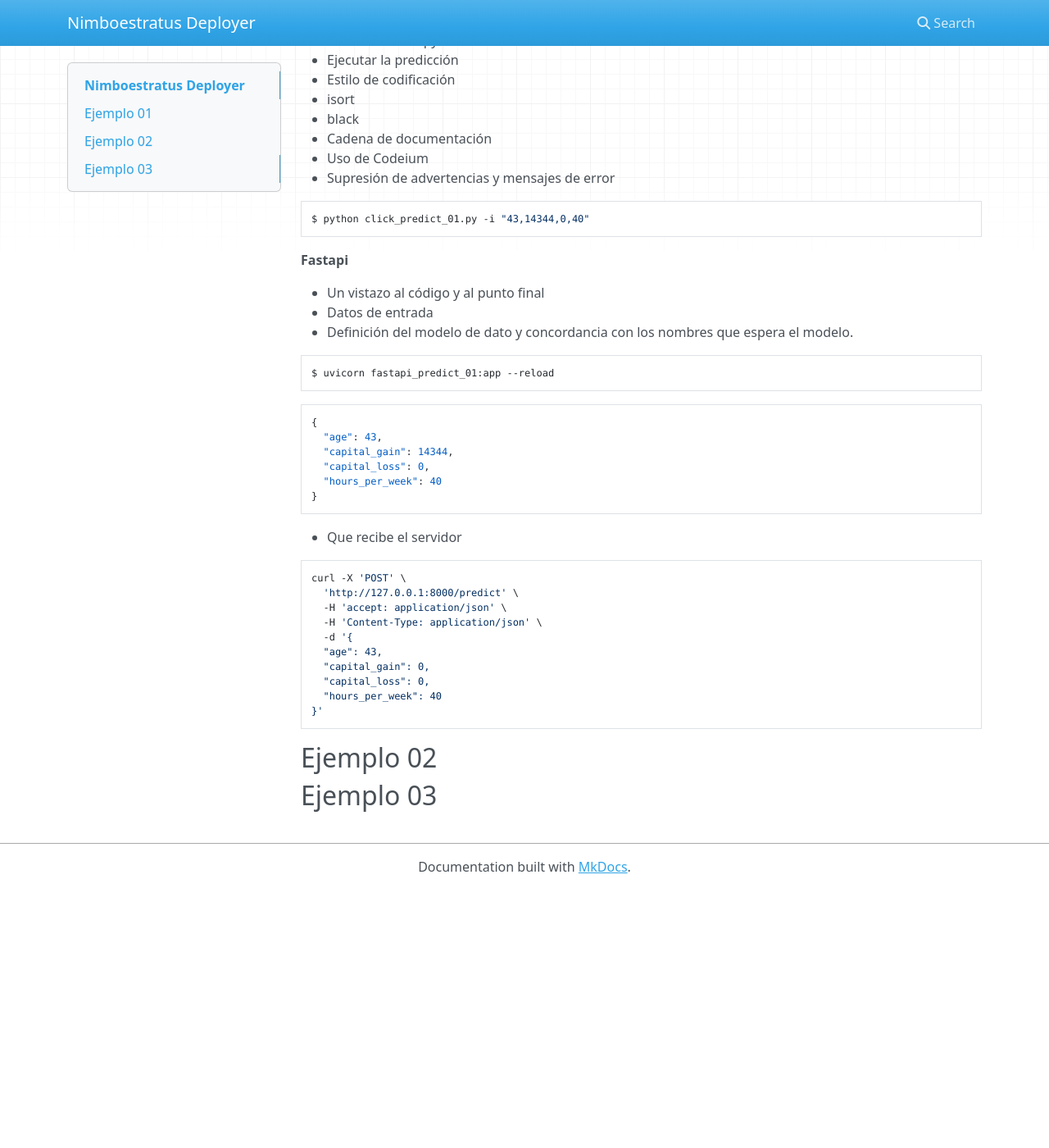
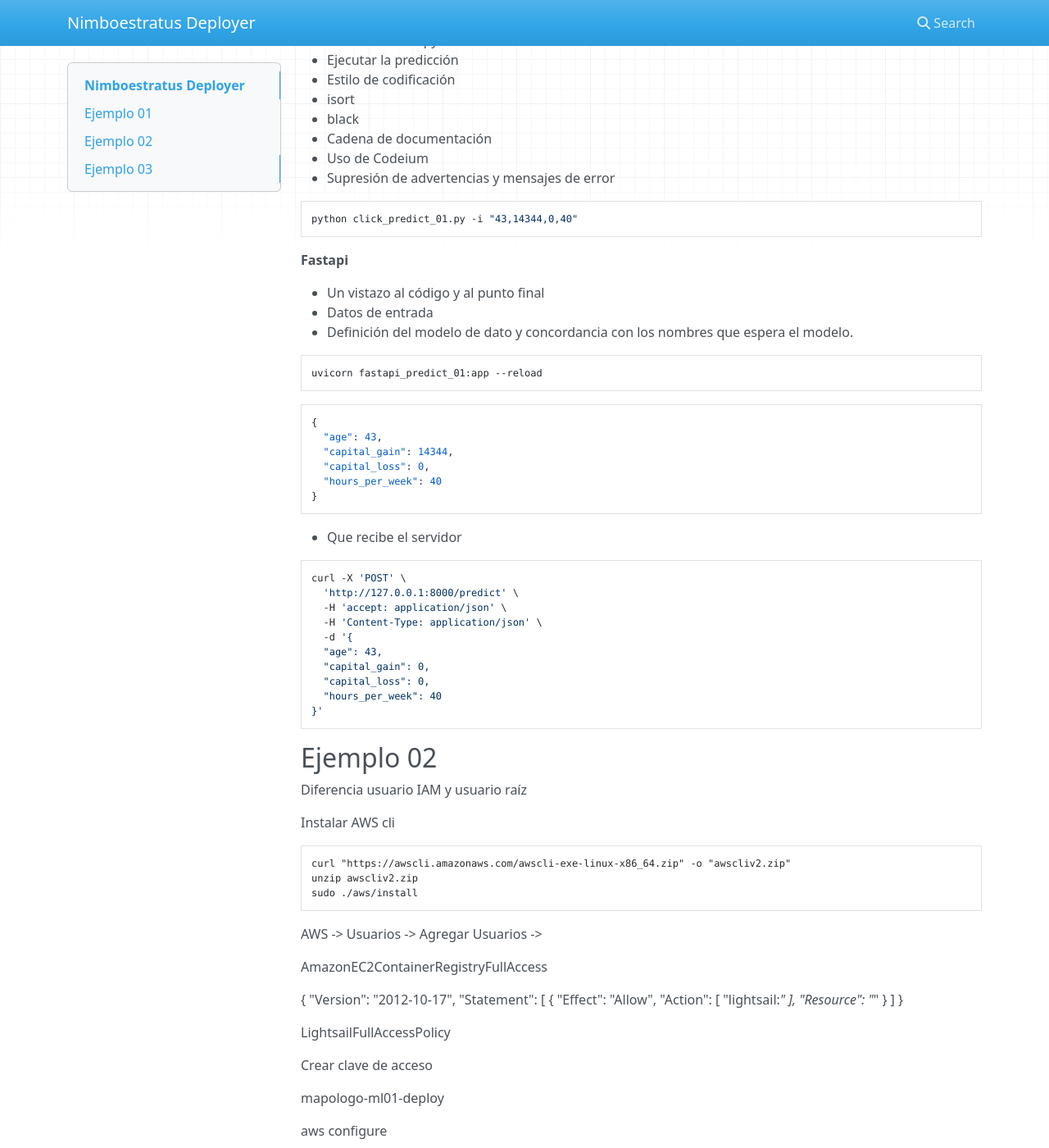
Before and after one commit to map0logo/nimboestratus_deployer, an MkDocs documentation site: the page built from docs/index.md, in a window 1280 px wide and 1400 px high, scrolled down 1008 px. Shown: the whole window at 82% size. Built offline with MkDocs 1.6.1, drawn with Linux system fonts in a browser that asks for light colours; nearby versions of some CDN libraries; before the commit the page ends 2093 px from its top, so only the background shows below that; some of the changed text lies outside the part shown.

Commit message:
Añadir comandos de acceso a AWS

````diff
--- a/docs/index.md
+++ b/docs/index.md
@@ -12,26 +12,26 @@ varios años luego que dejé de usarlo por problemas de rendimiento.
 Como ya tenemos el proyecto creado desde github empezamos por
 
 ```bash
-$ poetry init
+poetry init
 ```
 
 Se pueden indicar dependencias en `pyproject.toml`, añadirlas con el comando `add`.
 
 ```bash
-$ poetry add scikit-learn
+poetry add scikit-learn
 ```
 
 Para activar el entorno virtual se utiliza
 
 ```bash
-$ poetry shell
+poetry shell
 ```
 
 Para correr un script del proyecto dentro del entorno virtual, sin necesidad de
 activarlo se utiliza `run` estando en la carpeta del proyecto
 
 ```bash
-$ poetry run script.py
+poetry run script.py
 ```
 
 
@@ -61,7 +61,7 @@ uso de decoradores.
 - Supresión de advertencias y mensajes de error
 
 ```bash
-$ python click_predict_01.py -i "43,14344,0,40"
+python click_predict_01.py -i "43,14344,0,40"
 ```
 
 **Fastapi**
@@ -72,7 +72,7 @@ $ python click_predict_01.py -i "43,14344,0,40"
   - Definición del modelo de dato y concordancia con los nombres que espera el modelo.
 
 ```bash
-$ uvicorn fastapi_predict_01:app --reload
+uvicorn fastapi_predict_01:app --reload
 ```
 
 
@@ -104,4 +104,47 @@ curl -X 'POST' \
 
 ## Ejemplo 02
 
+Diferencia usuario IAM y usuario raíz
+
+
+Instalar AWS cli
+
+```shell
+curl "https://awscli.amazonaws.com/awscli-exe-linux-x86_64.zip" -o "awscliv2.zip"
+unzip awscliv2.zip
+sudo ./aws/install
+```
+
+AWS -> Usuarios -> Agregar Usuarios ->
+
+AmazonEC2ContainerRegistryFullAccess
+
+{
+ "Version": "2012-10-17",
+ "Statement": [
+ {
+ "Effect": "Allow",
+ "Action": [
+ "lightsail:*"
+ ],
+ "Resource": "*"
+ }
+ ]
+}
+
+
+LightsailFullAccessPolicy
+
+Crear clave de acceso
+
+mapologo-ml01-deploy
+
+aws configure
+
+aws sts get-caller-identity
+
+
+
+
+
 ## Ejemplo 03
````
